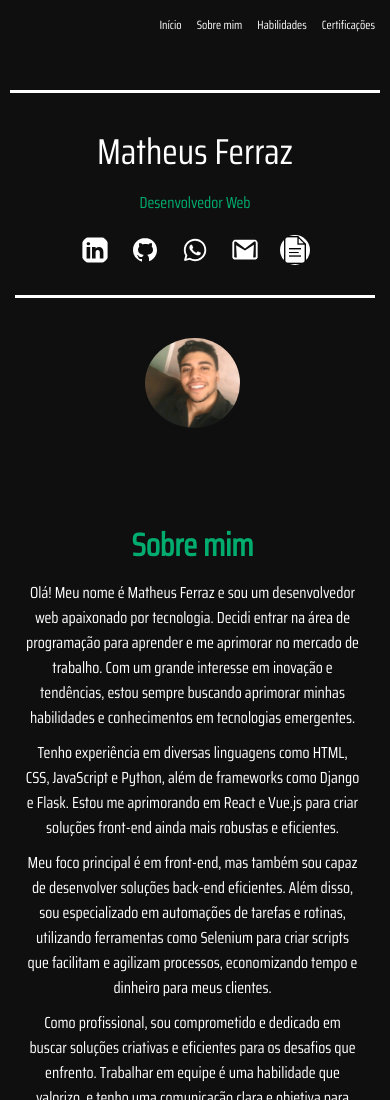
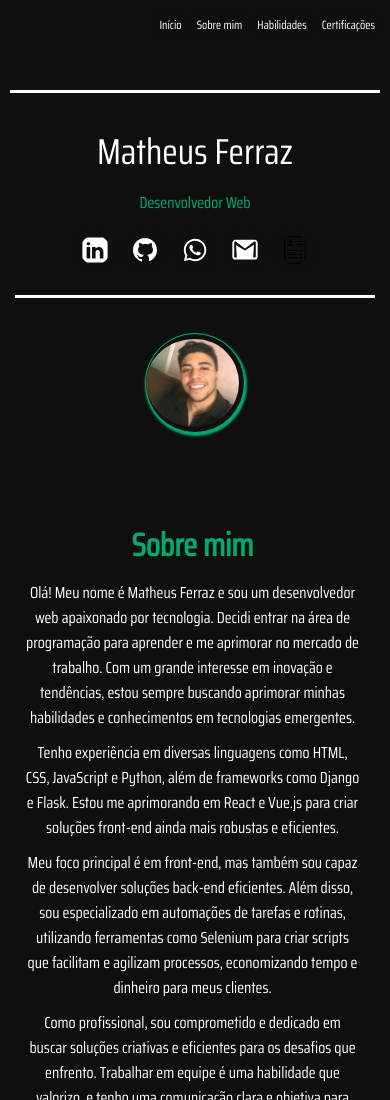
Before and after one commit to FerrazM/Portfolio, a plain HTML site: page index.html in a window 390 px wide. Shown: the top 1100 px of the page. Drawn offline with Linux system fonts and the light colour scheme.

Commit message:
final code

```diff
--- a/css/style.css
+++ b/css/style.css
@@ -42,12 +42,12 @@ body {
     color: #FFFFFF;
     font-weight: 400;
     font-size: 25px;
-    border-radius: 45%;
+    border-radius: 100%;
 }
 
 .cabecalho-menu-item:hover {
     border: none;
-    box-shadow: 4px 5px 5px 4px #00AD6F;
+    box-shadow: 1px 2px 2px 1px #00AD6F;
 }
 
 .conteudo {
@@ -87,9 +87,9 @@ body {
 }
 
 .conteudo-principal-imagem {
-    width: 50px;
-    height: 50px;
-    border-radius: 47%;
+    width: 45px;
+    height: 45px;
+    border-radius: 100%;
 }
 
 .conteudo-principal-imagem:hover {
@@ -136,6 +136,8 @@ body {
     height: 400px;
     justify-content: space-around;
     border-radius: 50%;
+    border: 2px solid #00AD6F ;
+    box-shadow: 3px 3px 4px 3px #00AD6F;
     animation: animacao-sutil 2s infinite ease-in-out;
 }
 
@@ -294,6 +296,11 @@ body {
         border-radius: 50%;
     }
 
+    .cabecalho-menu-item:hover {
+        border: none;
+        box-shadow: 1px 2px 2px 1px #00AD6F;
+    }
+
     .conteudo-principal {
         flex-direction: column;
         align-items: center;
@@ -349,12 +356,14 @@ body {
         height: 100px;
         padding-left: 0px;
         border-radius: 50%;
+        border: 0.5px solid #00AD6F ;
+        box-shadow: 1px 2px 2px 1px #00AD6F;
         animation: animacao-sutil 2s infinite ease-in-out;
     }
 
     .conteudo-secundario-imagem:hover {
         border: none;
-        box-shadow: 1px 3px 4px 2px #00AD6F;
+        box-shadow: 2px 3px 3px 2px #00AD6F;
     }
 
     .habilidades {
--- a/index.html
+++ b/index.html
@@ -38,7 +38,7 @@
                         <a href="mailto:contatomatheus.oferraz@gmail.com"><img class="conteudo-principal-imagem"
                                 src="imagens/gmail.svg"></a>
                         <a href="https://docs.google.com/document/d/e/2PACX-1vQPVwLn6H1bblqALjgXHwp4MsFGWFul9-u0Oa11VCh1ZHtptdGYuLzRucOI9l_XdBnRFPtKXdW_kgUu/pub"><img class="conteudo-principal-imagem"
-                                src="imagens/curriculo.gif"></a>
+                                src="imagens/curriculo.png"></a>
                     </h6>
                 </h1>
             </div>
```
Also changed, not shown: imagens/curriculo.png (added), imagens/curriculo.svg (added).
